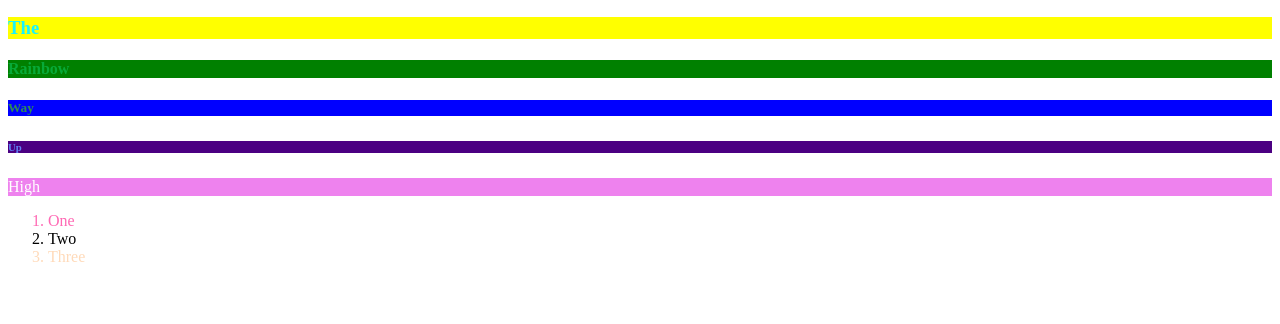
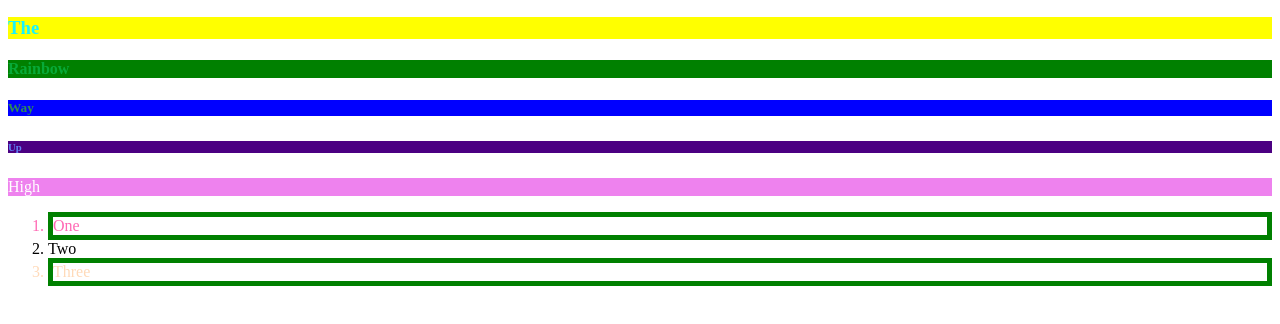
Before and after one commit to AustinHines/ColorExercise, a plain HTML site: page index.html in a window 1280 px wide. Shown: the part 110-434 px from the top of the page. Drawn offline with Linux system fonts and the light colour scheme.

Commit message:
Finished challenge

```diff
--- a/index.html
+++ b/index.html
@@ -15,11 +15,13 @@
     <h6>Up</h6>
     <p>High</p>
 
-    <ol>
-        <li class="one-li">One</li>
-        <li>Two</li>
-        <li class="two-li">Three</li>
-    </ol>
+   <ol>
+      <li class="li-one">One</li>
+       <li>Two</li>
+       <li class="li-two">Three</li>
+
+   </ol>
+
 
 
 
--- a/style.css
+++ b/style.css
@@ -33,10 +33,16 @@ p {
     background-color: violet;
 }
 
-.one-li {
+
+
+li:nth-child(1){
     color: hotpink;
+    border: 5px solid green;
+
+
 }
 
-.two-li {
+li:nth-child(3) {
     color: peachpuff;
+    border: 5px solid green;
 }
```
